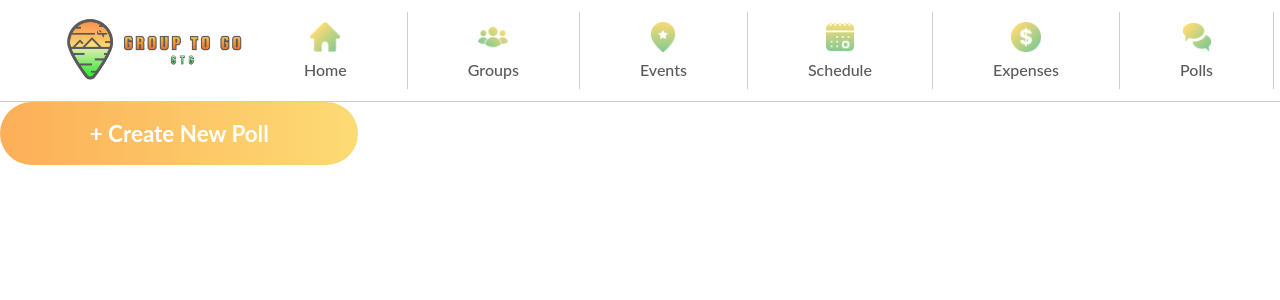
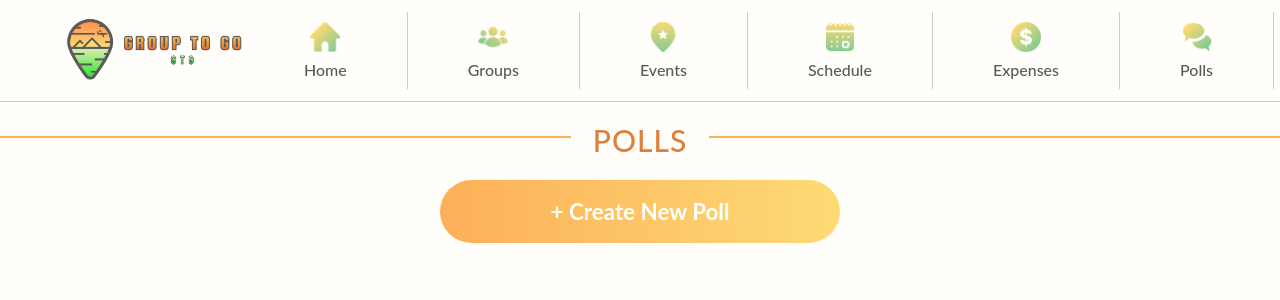
Before and after one commit to SafiraSari/group-to-go, a React (Create React App) app: page /polls in a window 1280 px wide. Shown: the top 300 px of the page. Built offline with nearby package versions, Linux system fonts and the light colour scheme.

Commit message:
bg color

```diff
--- a/src/index.css
+++ b/src/index.css
@@ -5,6 +5,7 @@
 }
 
 body {
+  background-color: var(--OFF_WHITE);
   margin: 0;
   -webkit-font-smoothing: antialiased;
   -moz-osx-font-smoothing: grayscale;
--- a/src/pages/Login.css
+++ b/src/pages/Login.css
@@ -50,7 +50,6 @@
     align-items: center;
     text-align: center;
     position:relative;
-    background-color: var(--OFF_WHITE);
     padding: 20px;
     width: 100%;
 }
--- a/src/pages/Polls.css
+++ b/src/pages/Polls.css
@@ -1,6 +1,7 @@
 /* Polls Modal */
 .polls-container {
-  width: 70%;
+  width: 100%;
+  text-align: center;
 }
 
 .polls-container h3 {
@@ -30,3 +31,20 @@
   height: auto;
   margin-top: 10px;
 }
+
+.header-title h1 {
+  text-align:center;
+  text-transform:uppercase;
+  font-size: 30px; letter-spacing:1px;
+  color: var(--CARAMEL);
+  display: grid;
+  grid-template-columns: 1fr auto 1fr;
+  grid-template-rows: 16px 0;
+  grid-gap: 22px;
+}
+
+.header-title h1:after, .header-title h1:before {
+  content: " ";
+  display: block;
+  border-bottom: 2px solid var(--SANDY);
+}
--- a/src/pages/Polls.js
+++ b/src/pages/Polls.js
@@ -53,9 +53,15 @@ const Polls = () => {
     <>
       <NavBar />
       <div className="polls-container">
+
+        <div className="header-title">
+          <h1>POLLS</h1>
+        </div>
+
+        <Button label="+ Create New Poll" onClick={() => setModalOpen(true)} />
+
         {modalOpen && (
           <Modal onSubmit={handleButtonClick} onCancel={handleButtonClick} onClose={handleButtonClick} >
-
             <h1>CREATING NEW POLL</h1>
             <Input label="Poll Name" placeholder="Poll Name" isRequired />
 
@@ -84,11 +90,9 @@ const Polls = () => {
                 <Button label="+ Add Option" onClick={addOption} />
               </div>
             </div>
-
             <Input label="Notes" type="text" placeholder="Enter any additional details..." />
           </Modal>
         )}
-        <Button label="+ Create New Poll" onClick={() => setModalOpen(true)} />
       </div>
     </>
   );
--- a/src/pages/Signup.css
+++ b/src/pages/Signup.css
@@ -50,7 +50,6 @@
     align-items: center;
     text-align: center;
     position:relative;
-    background-color: var(--OFF_WHITE);
     padding: 20px;
     width: 100%;
 }
```
